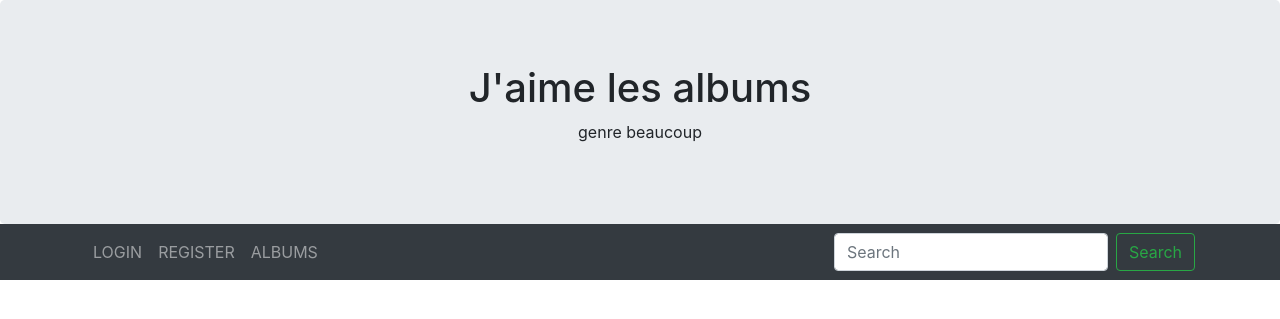
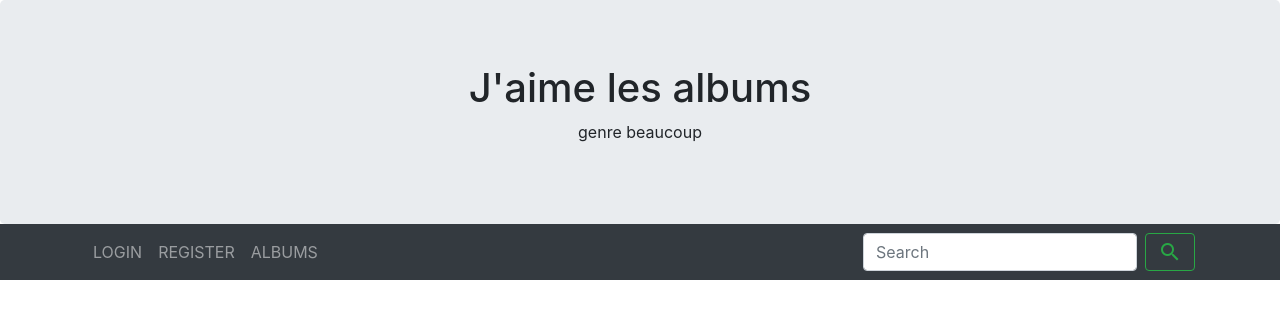
Before and after one commit to vex027/PFI_FINAL_WEB, a PHP site: page /accueil.php in a window 1280 px wide. Shown: the top 319 px of the page. Run offline with PHP 8.4, Linux system fonts and the light colour scheme; data that the repository does not hold is empty.

Commit message:
Les icons !

```diff
--- a/HTML/bootstrap.html
+++ b/HTML/bootstrap.html
@@ -1,5 +1,7 @@
  <!-- Latest compiled and minified CSS -->
  <link rel="stylesheet" href="https://maxcdn.bootstrapcdn.com/bootstrap/4.3.1/css/bootstrap.min.css">
+ <!--Google icons-->
+ <link rel="stylesheet" href="https://fonts.googleapis.com/icon?family=Material+Icons">
  <!-- jQuery library -->
  <script src="https://ajax.googleapis.com/ajax/libs/jquery/3.4.1/jquery.min.js"></script>
  <!-- Popper JS -->
--- a/HTML/navigationmodule.php
+++ b/HTML/navigationmodule.php
@@ -36,13 +36,11 @@
             ?>
             <li class="nav-item">
                 <a class="nav-link" href="accueil.php">ALBUMS</a>
-                <span class="glyphicon glyphicon-search"></span>
             </li>
         </ul>
-
         <form class="form-inline my-2 my-lg-0" action="search.php">
             <input class="form-control mr-sm-2" type="text" placeholder="Search" name="search">
-            <button class="btn btn-outline-success my-2 my-sm-0" type="submit">Search</button>
+            <button class="btn btn-outline-success my-2 my-sm-0 material-icons" type="submit">search</button>
         </form>
     </div>
 </nav>
```
